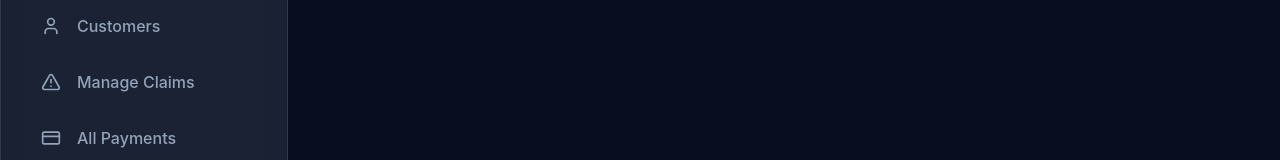
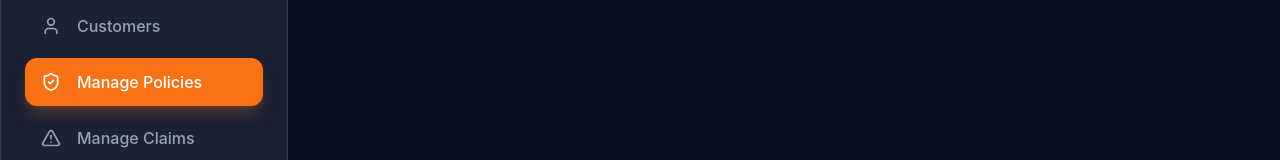
Before and after one commit to AdityaGangwar2674/Vehicle_Insurance, a React (Create React App) app in the folder frontend/: page /admin/insurance in a window 1280 px wide. Shown: the part 191-351 px from the top of the page. Built offline with nearby package versions, Linux system fonts and the light colour scheme; sample sign-in values are in the browser's storage.

Commit message:
[feat]: add admin insurance management in sidebar, introduce Manage Policies menu for admin navigation

```diff
--- a/frontend/src/components/Layout.jsx
+++ b/frontend/src/components/Layout.jsx
@@ -89,6 +89,7 @@ const Layout = ({ children }) => {
   const menuItems = isAdmin ? [
     { icon: LayoutDashboard, label: "Admin Panel", path: "/admin/dashboard" },
     { icon: UserIcon, label: "Customers", path: "/admin/customers" },
+    { icon: ShieldCheck, label: "Manage Policies", path: "/admin/insurance" },
     { icon: AlertTriangle, label: "Manage Claims", path: "/admin/claims" },
     { icon: CreditCard, label: "All Payments", path: "/admin/payments" },
   ] : [
```
